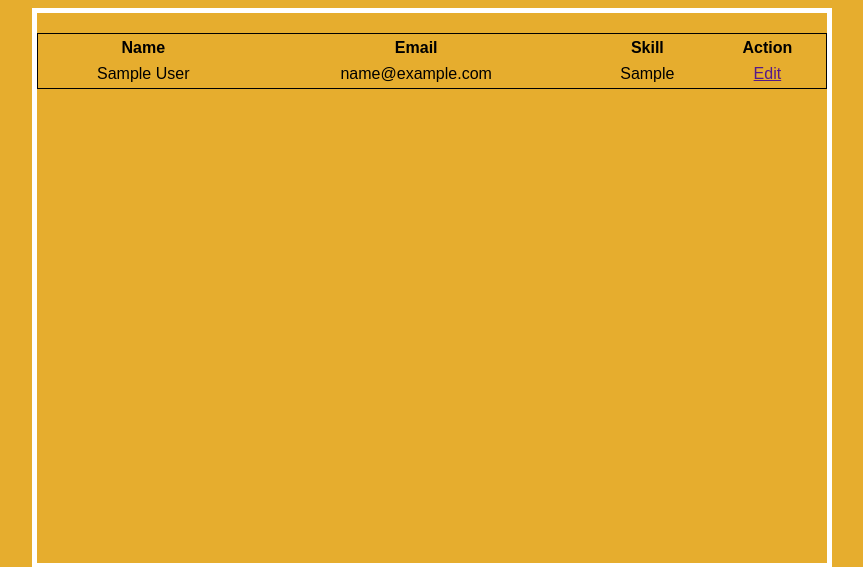
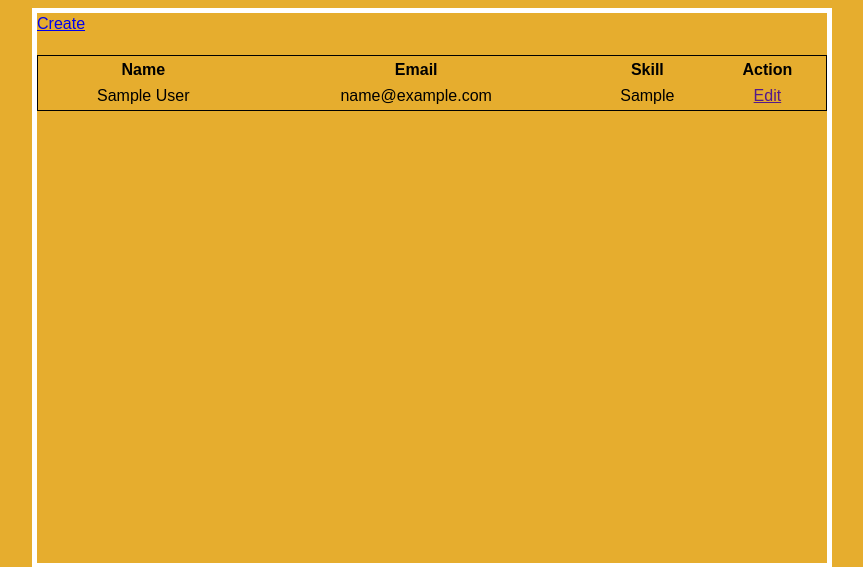
Before and after one commit to saralimbu2017/CRUD-OOP-PHP-APP, a PHP site: page / in a window 1280 px wide. Shown: the part 115-682 px from the top of the page, without its empty margins (208-1071 px from the left). Run offline with PHP 8.4, Linux system fonts and the light colour scheme; tables that the repository leaves empty or names only in its code hold one stand-in row (values such as "Sample post").

Commit message:
Adding create link

```diff
--- a/index.php
+++ b/index.php
@@ -37,6 +37,7 @@
     }
 
   ?>
+  <a href="create.php"> Create </a>
 </table>
 
 
```
